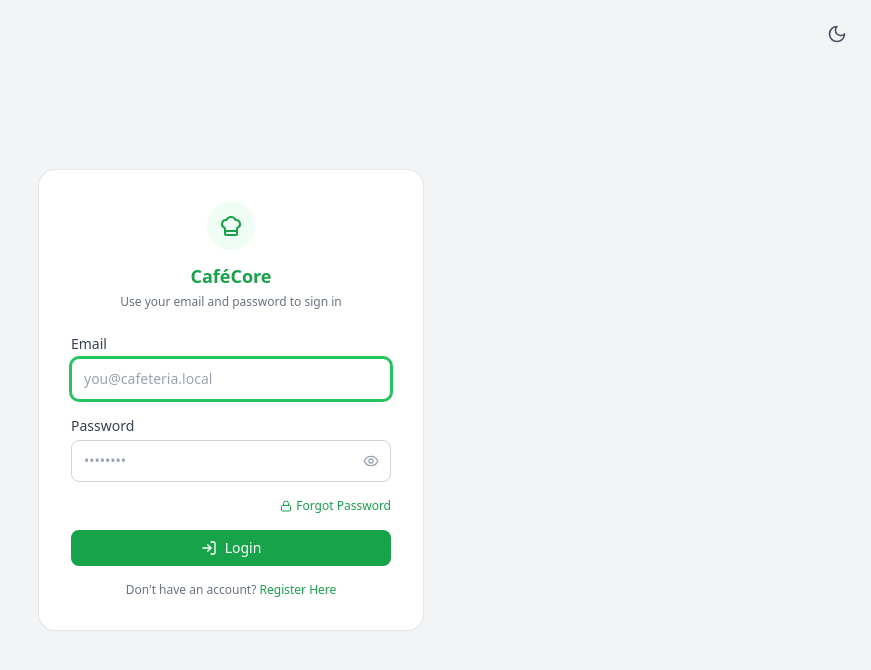
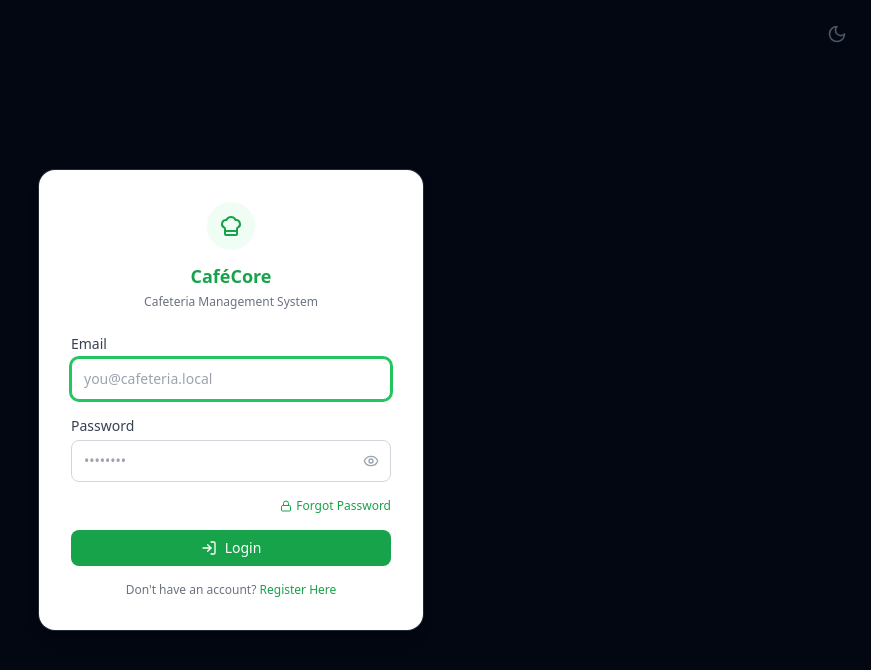
Before and after one commit to robelyinager12-web/Caf-Core, a React (Vite) app in the folder frontend/: page /login in a window 1280 px wide. Shown: the top 670 px of the page, without its empty margins (409-1280 px from the left). Built offline with nearby package versions, Linux system fonts and the light colour scheme; no server answers.

Commit message:
add dark background to auth layout matching reference

```diff
--- a/frontend/src/layouts/AuthLayout.tsx
+++ b/frontend/src/layouts/AuthLayout.tsx
@@ -4,18 +4,18 @@ import { ThemeToggle } from '../components/common/ThemeToggle';
 
 export function AuthLayout() {
   return (
-    <div className="relative flex min-h-screen items-center justify-center bg-gray-100 px-4 dark:bg-gray-950">
+    <div className="relative flex min-h-screen items-center justify-center bg-gray-950 px-4">
       <div className="absolute right-4 top-4">
         <ThemeToggle />
       </div>
-      <div className="w-full max-w-sm rounded-2xl bg-white p-8 shadow-sm ring-1 ring-gray-200 dark:bg-gray-900 dark:ring-gray-800">
+      <div className="w-full max-w-sm rounded-2xl bg-white p-8 shadow-lg ring-1 ring-gray-800 dark:bg-gray-900 dark:ring-gray-800">
         <div className="mb-6 flex flex-col items-center text-center">
           <span className="mb-3 flex h-12 w-12 items-center justify-center rounded-full bg-primary-50 text-primary-600 dark:bg-primary-500/10">
             <ChefHat className="h-6 w-6" />
           </span>
           <h1 className="text-lg font-bold text-primary-600">CaféCore</h1>
           <p className="mt-1 text-xs text-gray-500 dark:text-gray-400">
-            Use your email and password to sign in
+            Cafeteria Management System
           </p>
         </div>
         <Outlet />
```
